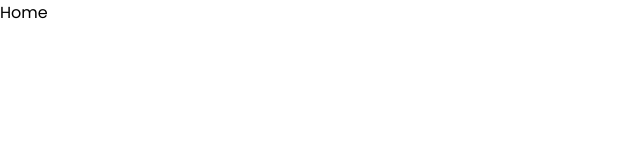
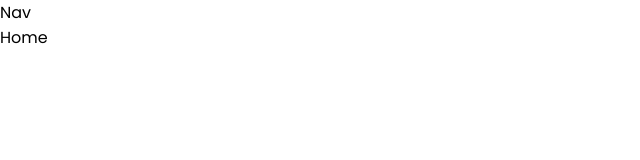
Before and after one commit to Ktanningbed/susFashion, a React (Create React App) app in the folder frontend/: page / in a window 1280 px wide. Shown: the top 160 px of the page, without its empty margins (0-640 px from the left). Built offline with nearby package versions, Linux system fonts and the light colour scheme.

Commit message:
navbar setup

```diff
--- a/frontend/src/App.js
+++ b/frontend/src/App.js
@@ -2,11 +2,13 @@
 import './App.css';
 import { Routes, Route } from 'react-router-dom';
 import ImageUpload from './components/ImageUpload';
-import Home from './components/Home';
+import Home from './pages/Home'
+import Nav from './components/Nav'
 
 function App() {
   return (
     <>
+      <Nav/>
       <Routes>
         <Route path="/" element={<Home/>}/>
       </Routes>
--- /dev/null
+++ b/frontend/src/components/Nav.jsx
@@ -0,0 +1,9 @@
+import React from 'react'
+
+function Nav() {
+  return (
+    <div>Nav</div>
+  )
+}
+
+export default Nav
```
Also changed, not shown: frontend/src/pages/Home.jsx (renamed from frontend/src/components/Home.jsx).
